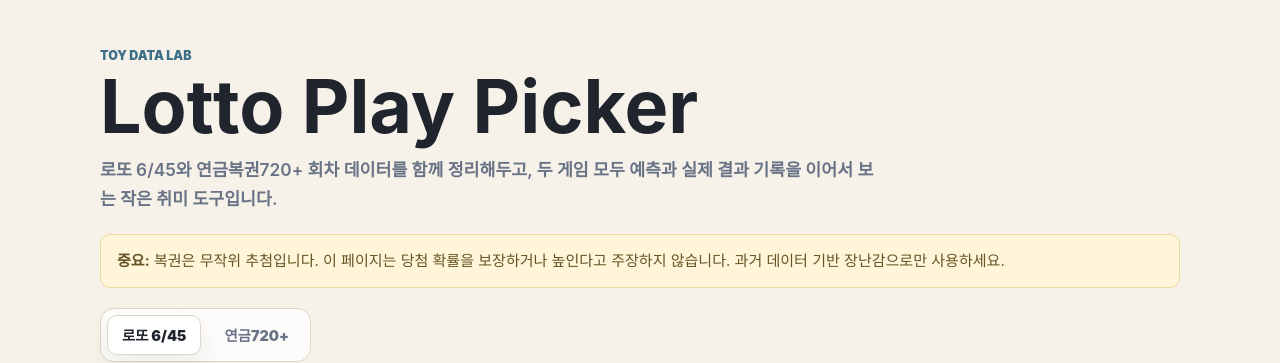
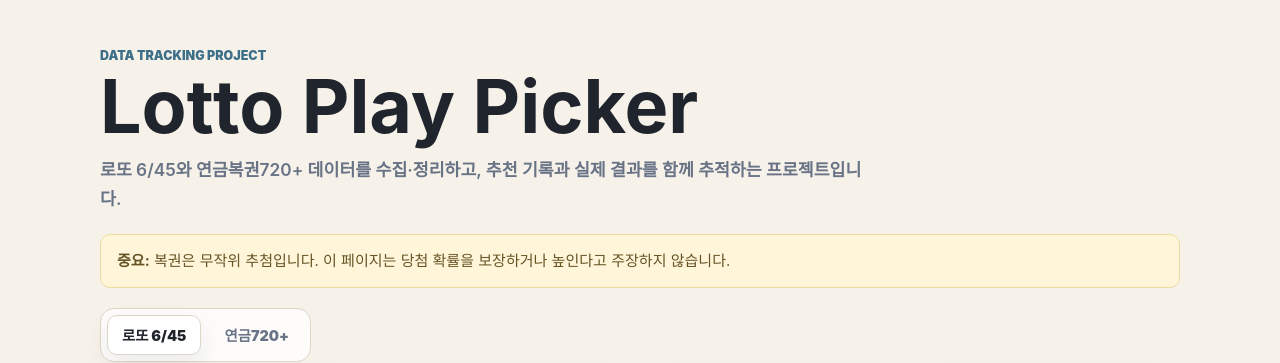
Before and after one commit to lpooyal-hub/lotto-play-picker, a Next.js app: page / in a window 1280 px wide. Shown: the top 363 px of the page. Built offline with nearby package versions, Linux system fonts and the light colour scheme; no server answers; the database is empty.

Commit message:
Refine hero copy

```diff
--- a/app/page.js
+++ b/app/page.js
@@ -4,17 +4,15 @@ export default function Home() {
   return (
     <main className="app-shell">
       <section className="hero">
-        <p className="eyebrow">Toy Data Lab</p>
+        <p className="eyebrow">Data Tracking Project</p>
         <h1>Lotto Play Picker</h1>
         <p className="subtitle">
-          로또 6/45와 연금복권720+ 회차 데이터를 함께 정리해두고, 두 게임 모두 예측과 실제 결과 기록을
-          이어서 보는 작은 취미 도구입니다.
+          로또 6/45와 연금복권720+ 데이터를 수집·정리하고, 추천 기록과 실제 결과를 함께 추적하는 프로젝트입니다.
         </p>
       </section>
 
       <section className="notice">
-        <strong>중요:</strong> 복권은 무작위 추첨입니다. 이 페이지는 당첨 확률을 보장하거나 높인다고 주장하지
-        않습니다. 과거 데이터 기반 장난감으로만 사용하세요.
+        <strong>중요:</strong> 복권은 무작위 추첨입니다. 이 페이지는 당첨 확률을 보장하거나 높인다고 주장하지 않습니다.
       </section>
 
       <GameTabs />
```
